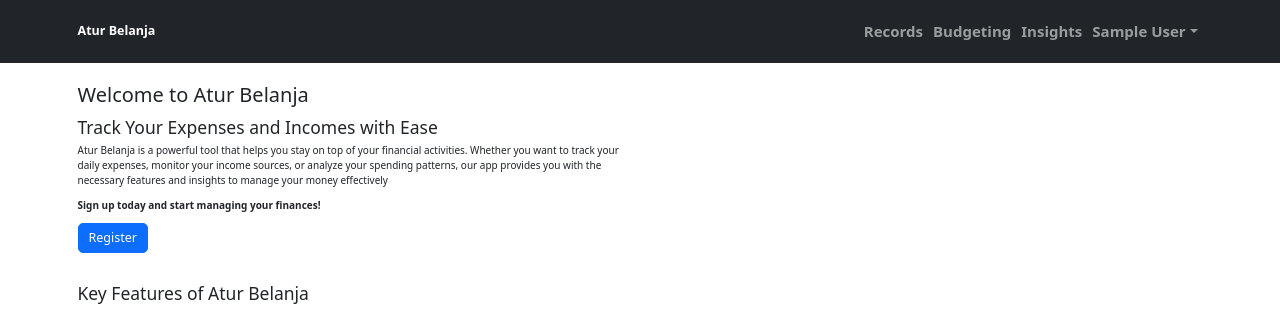
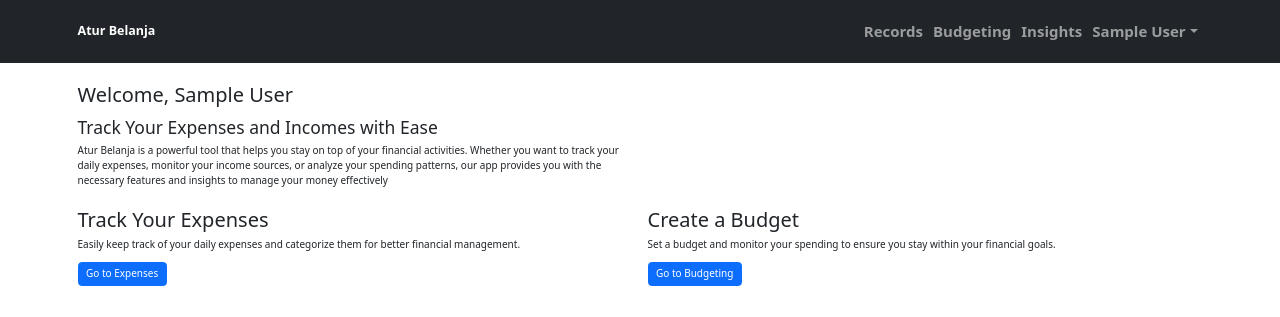
Before and after one commit to Sallehhuddin95/AturBelanja, a React (Vite) app in the folder frontend/: page / in a window 1280 px wide. Shown: the top 317 px of the page. Built offline with nearby package versions, Linux system fonts and the light colour scheme; sample sign-in values are in the browser's storage.

Commit message:
Customize Home Screen for logged in user
feat:
- Customize home screen for logged in user

```diff
--- a/frontend/src/components/Header.tsx
+++ b/frontend/src/components/Header.tsx
@@ -18,7 +18,7 @@ function Header() {
 
   const handleLogout = () => {
     dispatch(logoutUser("logout"));
-    localStorage.removeItem("userInfo");
+    localStorage.removeItem("user");
   };
 
   const handleLocation = () => {
--- a/frontend/src/screens/HomeScreen.tsx
+++ b/frontend/src/screens/HomeScreen.tsx
@@ -4,10 +4,13 @@ import imageExpense from "../assets/images/expense.jpg";
 import imageIncome from "../assets/images/income.jpg";
 import imageBudget from "../assets/images/budgeting.jpg";
 import imageAnalytic from "../assets/images/analytics.jpg";
-import { useNavigate } from "react-router-dom";
+import { useAppSelector } from "../app/hook";
+import { Link, useNavigate } from "react-router-dom";
 
 function HomeScreen() {
   const navigate = useNavigate();
+  const { isLoggedIn } = useAppSelector((state) => state.user.loginUser);
+  const { user } = useAppSelector((state) => state.user.getUser);
 
   const handleRegister = () => {
     navigate("/register");
@@ -15,7 +18,11 @@ function HomeScreen() {
 
   return (
     <Container>
-      <h2 className="my-3">Welcome to Atur Belanja</h2>
+      <h2 className="my-3">
+        {isLoggedIn && user
+          ? `Welcome, ${user.name}`
+          : "Welcome to Atur Belanja"}
+      </h2>
       <main className="flex-grow">
         <section>
           <Row>
@@ -29,15 +36,45 @@ function HomeScreen() {
                 patterns, our app provides you with the necessary features and
                 insights to manage your money effectively
               </p>
-              <p>
-                <strong>Sign up today and start managing your finances!</strong>
-              </p>
-              <Button variant="primary" size="lg" onClick={handleRegister}>
-                Register
-              </Button>
+              {!isLoggedIn && (
+                <>
+                  <p>
+                    <strong>
+                      Sign up today and start managing your finances!
+                    </strong>
+                  </p>
+                  <Button variant="primary" size="lg" onClick={handleRegister}>
+                    Register
+                  </Button>
+                </>
+              )}
             </Col>
             <Col></Col>
           </Row>
+          {isLoggedIn && (
+            <Row className="mt-3">
+              <Col>
+                <h2>Track Your Expenses</h2>
+                <p>
+                  Easily keep track of your daily expenses and categorize them
+                  for better financial management.
+                </p>
+                <Link to="/records">
+                  <Button variant="primary">Go to Expenses</Button>
+                </Link>
+              </Col>
+              <Col>
+                <h2>Create a Budget</h2>
+                <p>
+                  Set a budget and monitor your spending to ensure you stay
+                  within your financial goals.
+                </p>
+                <Link to="/budget">
+                  <Button variant="primary">Go to Budgeting</Button>
+                </Link>
+              </Col>
+            </Row>
+          )}
         </section>
         <section className="mt-5">
           <h3>Key Features of Atur Belanja</h3>
--- a/frontend/src/screens/LoginScreen.tsx
+++ b/frontend/src/screens/LoginScreen.tsx
@@ -39,12 +39,10 @@ function LoginScreen() {
 
   useEffect(() => {
     if (isSuccess) {
-      navigate("/records");
+      navigate("/");
       //get user profile
       dispatch(getUser(user?.id));
       dispatch(resetLogoutUser());
-      //save user to local storage
-      localStorage.setItem("user", JSON.stringify(user));
     }
   }, [isSuccess, navigate, dispatch, user]);
 
```
